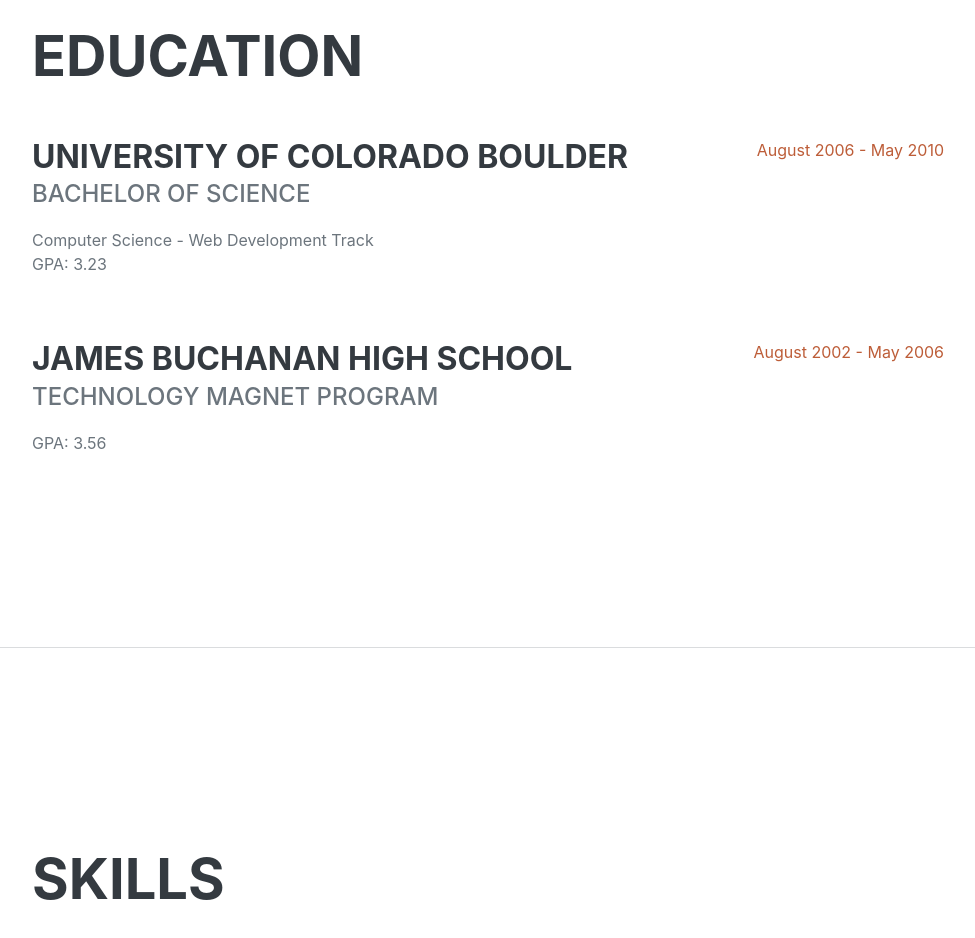
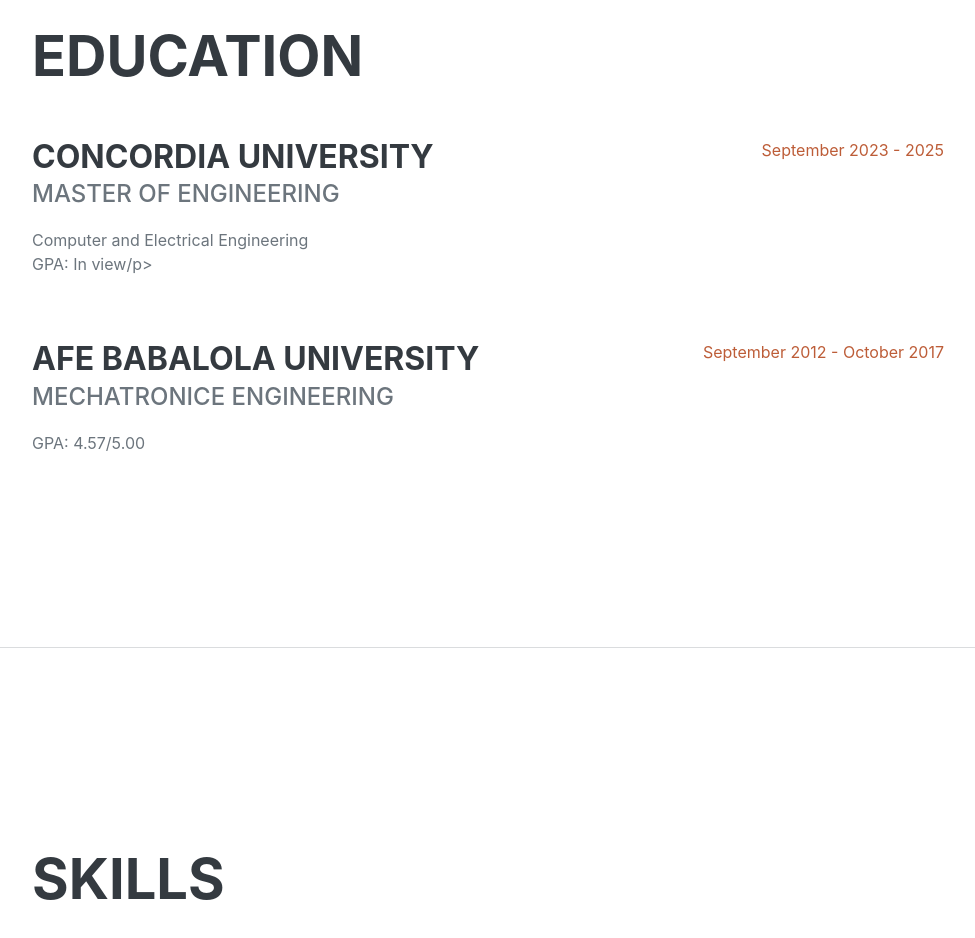
Before and after one commit to james-agbonz/ProjectManager, a plain HTML site: page index.html in a window 1280 px wide. Shown: the part 2160-3098 px from the top of the page, without its empty margins (288-1263 px from the left). Drawn offline with nearby package versions, Linux system fonts and the light colour scheme; a web font is replaced by a local one.

Commit message:
Update index.html

```diff
--- a/index.html
+++ b/index.html
@@ -102,20 +102,20 @@
                     <h2 class="mb-5">Education</h2>
                     <div class="d-flex flex-column flex-md-row justify-content-between mb-5">
                         <div class="flex-grow-1">
-                            <h3 class="mb-0">University of Colorado Boulder</h3>
-                            <div class="subheading mb-3">Bachelor of Science</div>
-                            <div>Computer Science - Web Development Track</div>
-                            <p>GPA: 3.23</p>
+                            <h3 class="mb-0">Concordia University</h3>
+                            <div class="subheading mb-3">Master of Engineering</div>
+                            <div>Computer and Electrical Engineering</div>
+                           <p>GPA: In view/p>
                         </div>
-                        <div class="flex-shrink-0"><span class="text-primary">August 2006 - May 2010</span></div>
+                        <div class="flex-shrink-0"><span class="text-primary">September 2023 - 2025</span></div>
                     </div>
                     <div class="d-flex flex-column flex-md-row justify-content-between">
                         <div class="flex-grow-1">
-                            <h3 class="mb-0">James Buchanan High School</h3>
-                            <div class="subheading mb-3">Technology Magnet Program</div>
-                            <p>GPA: 3.56</p>
+                            <h3 class="mb-0">Afe Babalola University</h3>
+                            <div class="subheading mb-3">Mechatronice Engineering</div>
+                            <p>GPA: 4.57/5.00</p>
                         </div>
-                        <div class="flex-shrink-0"><span class="text-primary">August 2002 - May 2006</span></div>
+                        <div class="flex-shrink-0"><span class="text-primary">September 2012 - October 2017</span></div>
                     </div>
                 </div>
             </section>
```
